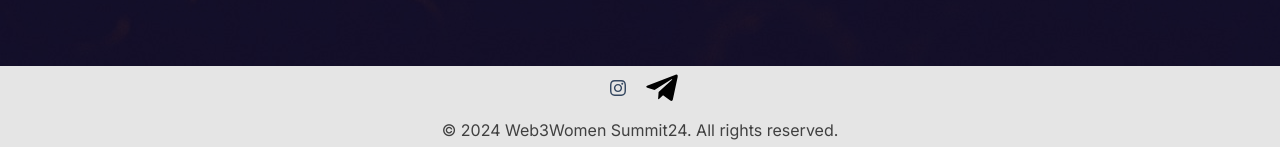
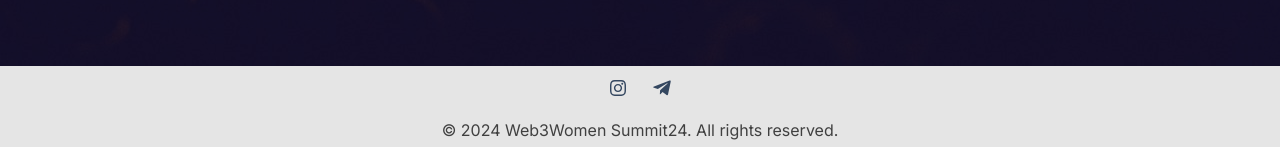
Before and after one commit to Mani007/w3w, a Next.js app: page / in a window 1280 px wide. Shown: the part 8422-8569 px from the top of the page. Built offline with nearby package versions, Linux system fonts and the light colour scheme.

Commit message:
Footer mobile updated

```diff
--- a/src/app/components/Footer.jsx
+++ b/src/app/components/Footer.jsx
@@ -32,7 +32,15 @@ function Footer() {
         className="m-1 h-9 w-9  uppercase leading-normal text-[#344760] transition duration-150 ease-in-out hover:bg-[#80B1C8] hover:bg-opacity-50 focus:outline-none focus:ring-0"
         data-te-ripple-init
         data-te-ripple-color="light">
-        <svg fill="#000000" viewBox="0 0 32 32" xmlns="http://www.w3.org/2000/svg"><g id="SVGRepo_bgCarrier" stroke-width="0"></g><g id="SVGRepo_tracerCarrier" stroke-linecap="round" stroke-linejoin="round"></g><g id="SVGRepo_iconCarrier"> <path d="M29.919 6.163l-4.225 19.925c-0.319 1.406-1.15 1.756-2.331 1.094l-6.438-4.744-3.106 2.988c-0.344 0.344-0.631 0.631-1.294 0.631l0.463-6.556 11.931-10.781c0.519-0.462-0.113-0.719-0.806-0.256l-14.75 9.288-6.35-1.988c-1.381-0.431-1.406-1.381 0.288-2.044l24.837-9.569c1.15-0.431 2.156 0.256 1.781 2.013z"></path> </g></svg>
+        <svg
+        className="mx-auto h-full w-5"
+        fill="currentColor"
+        viewBox="0 0 32 32"
+        xmlns="http://www.w3.org/2000/svg">
+        <g id="SVGRepo_bgCarrier" stroke-width="0"></g>
+        <g id="SVGRepo_tracerCarrier" stroke-linecap="round" stroke-linejoin="round"></g>
+        <g id="SVGRepo_iconCarrier">
+        <path d="M29.919 6.163l-4.225 19.925c-0.319 1.406-1.15 1.756-2.331 1.094l-6.438-4.744-3.106 2.988c-0.344 0.344-0.631 0.631-1.294 0.631l0.463-6.556 11.931-10.781c0.519-0.462-0.113-0.719-0.806-0.256l-14.75 9.288-6.35-1.988c-1.381-0.431-1.406-1.381 0.288-2.044l24.837-9.569c1.15-0.431 2.156 0.256 1.781 2.013z"></path> </g></svg>
       </a>
     </div>
   <div className="p-2 text-center text-neutral-700 ">
```
